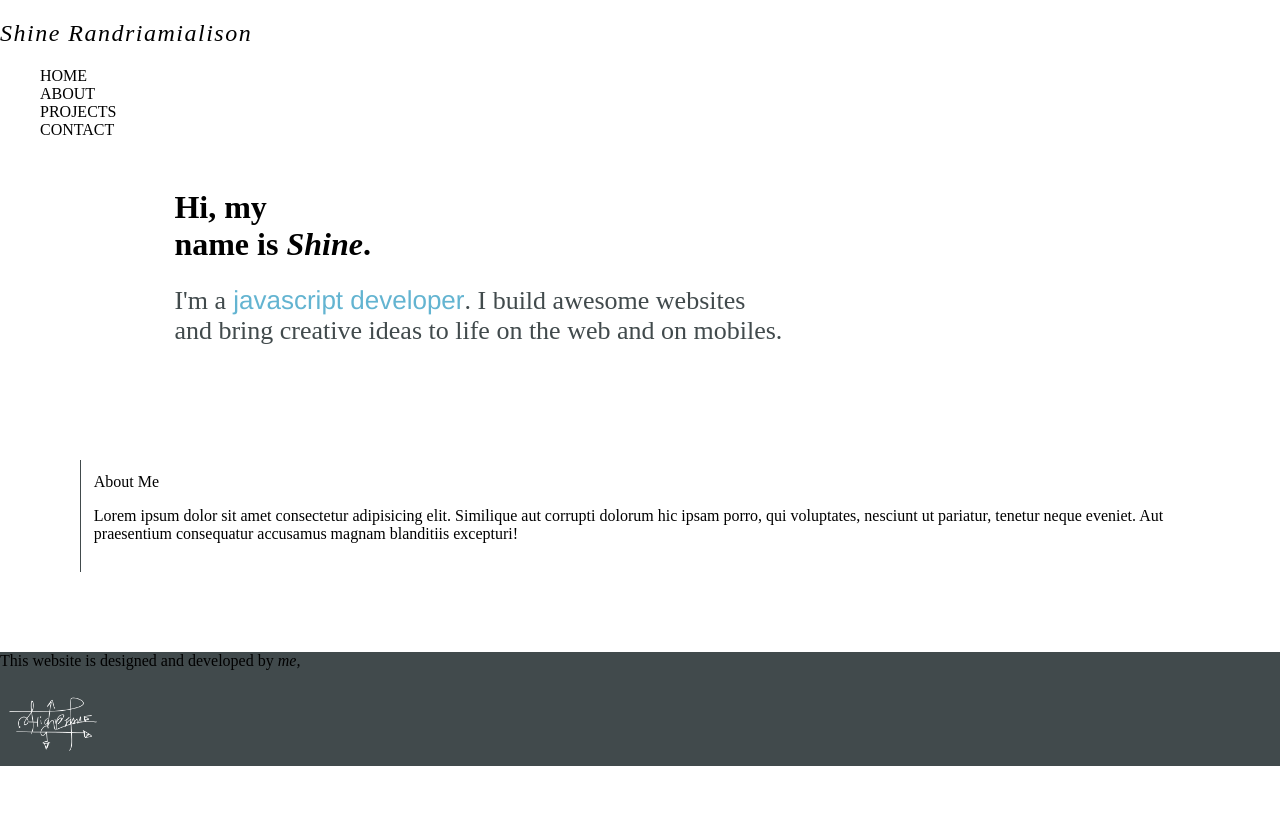
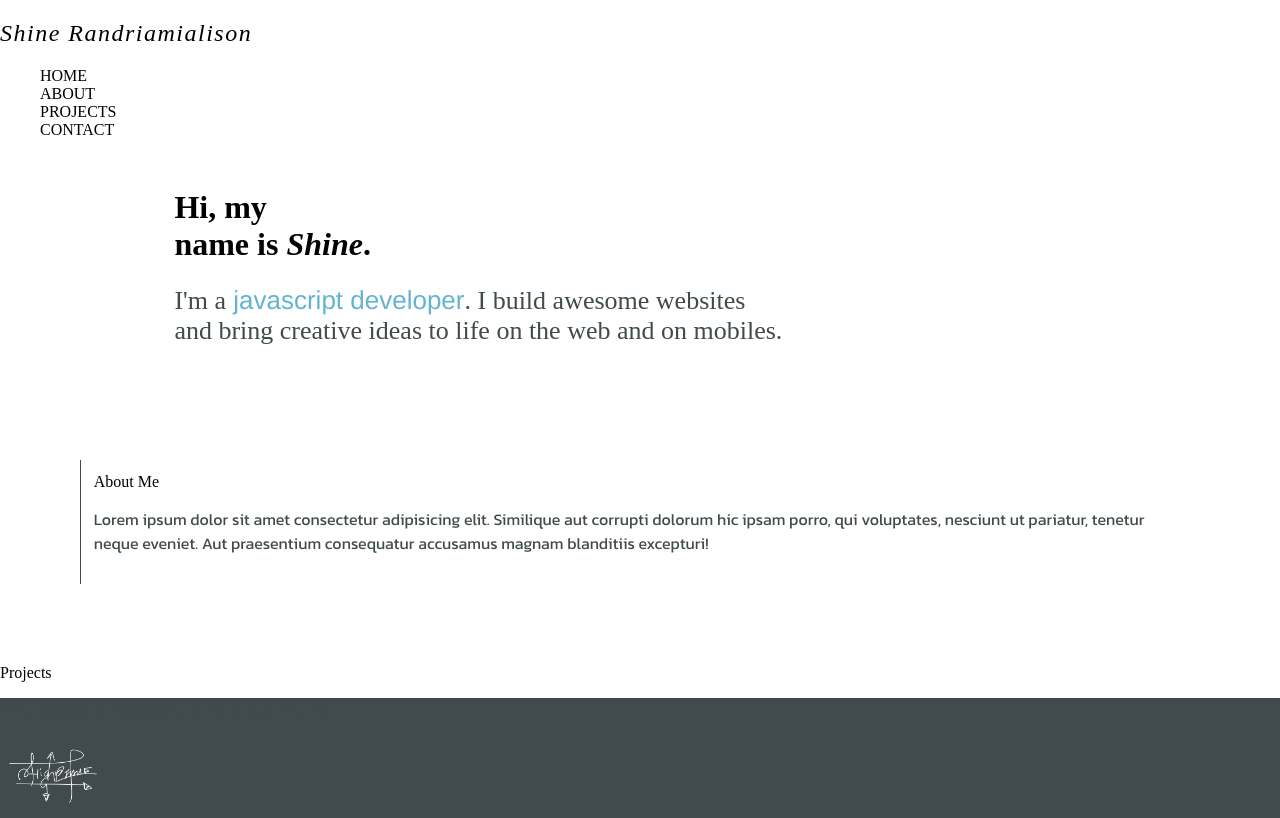
Before and after one commit to Shine0111/portfolio, a React (Vite) app: page / in a window 1280 px wide. Built offline with nearby package versions, Linux system fonts and the light colour scheme.

Commit message:
add font

```diff
--- a/index.html
+++ b/index.html
@@ -1,8 +1,14 @@
-<!doctype html>
+<!DOCTYPE html>
 <html lang="en">
   <head>
     <meta charset="UTF-8" />
     <link rel="icon" type="image/png" href="/android-chrome-512x512.png" />
+    <link rel="preconnect" href="https://fonts.googleapis.com" />
+    <link rel="preconnect" href="https://fonts.gstatic.com" crossorigin />
+    <link
+      href="https://fonts.googleapis.com/css2?family=Kanit:ital,wght@0,100;0,200;0,300;0,400;0,500;0,600;0,700;0,800;0,900;1,100;1,200;1,300;1,400;1,500;1,600;1,700;1,800;1,900&display=swap"
+      rel="stylesheet"
+    />
     <meta name="viewport" content="width=device-width, initial-scale=1.0" />
     <title>Shine | Frontend Developer</title>
   </head>
--- a/src/components/About/About.module.css
+++ b/src/components/About/About.module.css
@@ -7,3 +7,8 @@
     margin: 5rem;
   }
 }
+p {
+  font-family: "kanit", sans-serif;
+  font-weight: 400;
+  color: var(--black-light);
+}
--- /dev/null
+++ b/src/components/ProjectsSection/ProjectsSection.tsx
@@ -0,0 +1,12 @@
+import classNames from "classnames";
+import styles from "./ProjectsSection.module.css";
+
+const ProjectsSection = () => {
+  return (
+    <div className={classNames("container-max-width-wider", styles.container)}>
+      Projects
+    </div>
+  );
+};
+
+export default ProjectsSection;
--- a/src/index.css
+++ b/src/index.css
@@ -20,6 +20,10 @@ body {
   max-width: 1280px;
   margin: 0 auto;
 }
+.container-max-width-wider {
+  max-width: 1360px;
+  margin: 0 auto;
+}
 .hero-container-max-width {
   max-width: 1400px;
   margin: 0 auto;
--- a/src/pages/HomePage/HomePage.tsx
+++ b/src/pages/HomePage/HomePage.tsx
@@ -4,6 +4,7 @@ import useViewport from "../../hooks/useViewport";
 import GlitchText from "../../components/GlicthText/GlitchText";
 import heroImage from "../../assets/portfolio-hero-v1.svg";
 import About from "../../components/About/About";
+import ProjectsSection from "../../components/ProjectsSection/ProjectsSection";
 
 function HomePage() {
   const { viewWidth } = useViewport();
@@ -34,6 +35,7 @@ function HomePage() {
         )}
       </div>
       <About />
+      <ProjectsSection />
     </>
   );
 }
```
Also changed, not shown: src/components/ProjectsSection/ProjectsSection.module.css (added).
